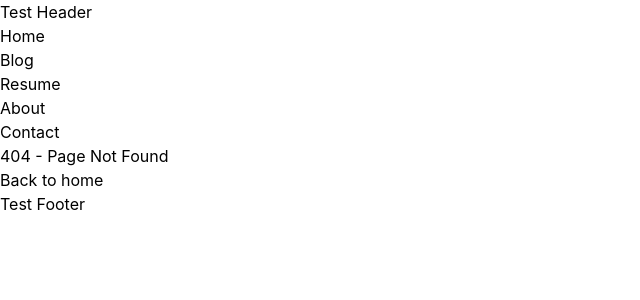
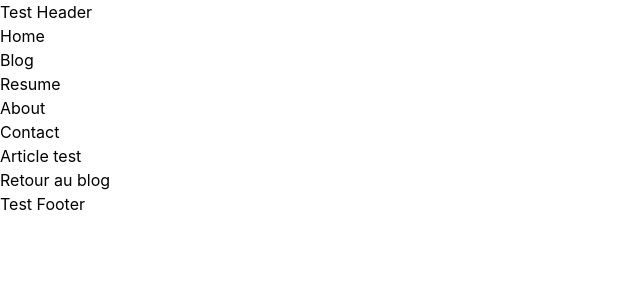
Before and after one commit to gBoole01/g-boole-01, a Next.js app: page /blog/article in a window 1280 px wide. Before the commit this address had no page. Shown: the top 300 px of the page, without its empty margins (0-640 px from the left). Built offline with nearby package versions, Linux system fonts and the light colour scheme.

Commit message:
feat: implement article static page

```diff
--- /dev/null
+++ b/src/pages/blog/article.tsx
@@ -0,0 +1,14 @@
+import type { NextPage } from 'next';
+import Link from 'next/link';
+import Layout from '../../components/layout';
+
+const Article: NextPage = () => (
+    <Layout>
+        <h1>Article test</h1>
+        <Link href="/blog">
+            <a>Retour au blog</a>
+        </Link>
+    </Layout>
+  )
+
+export default Article
```
